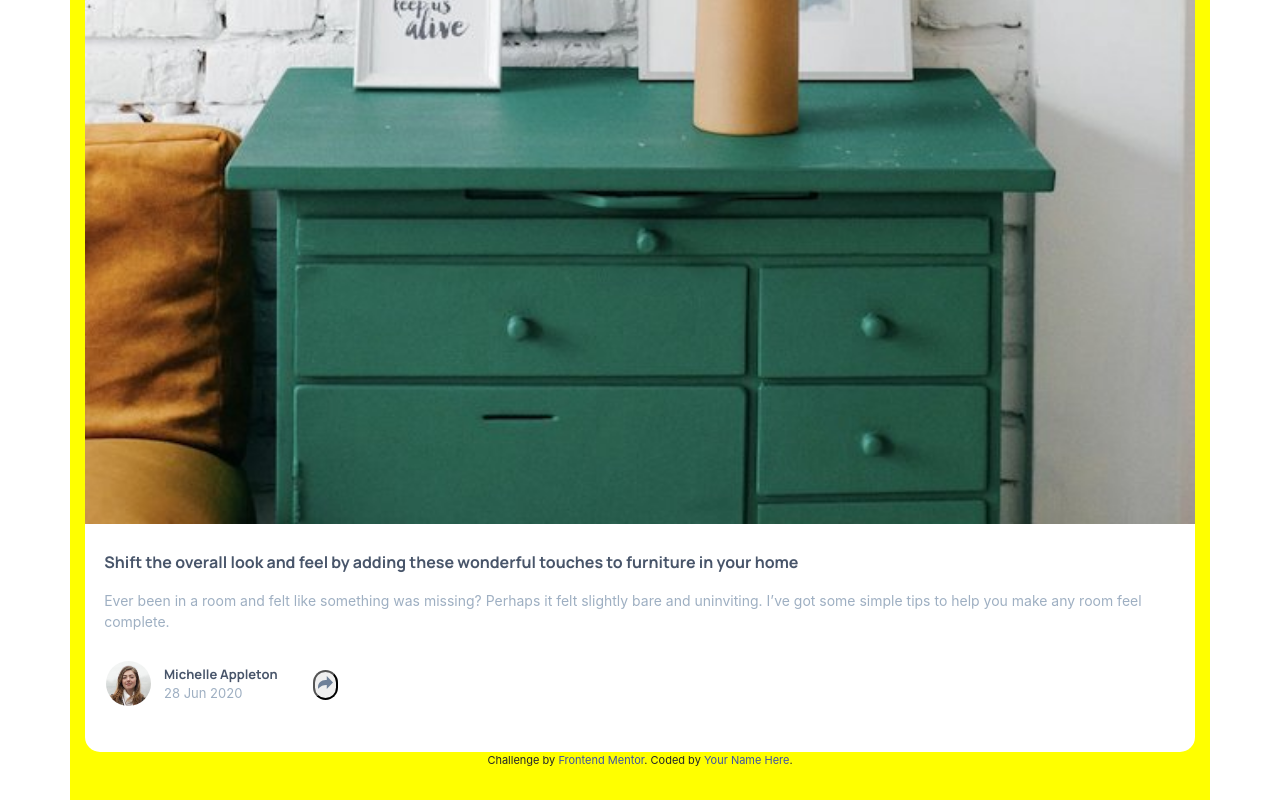
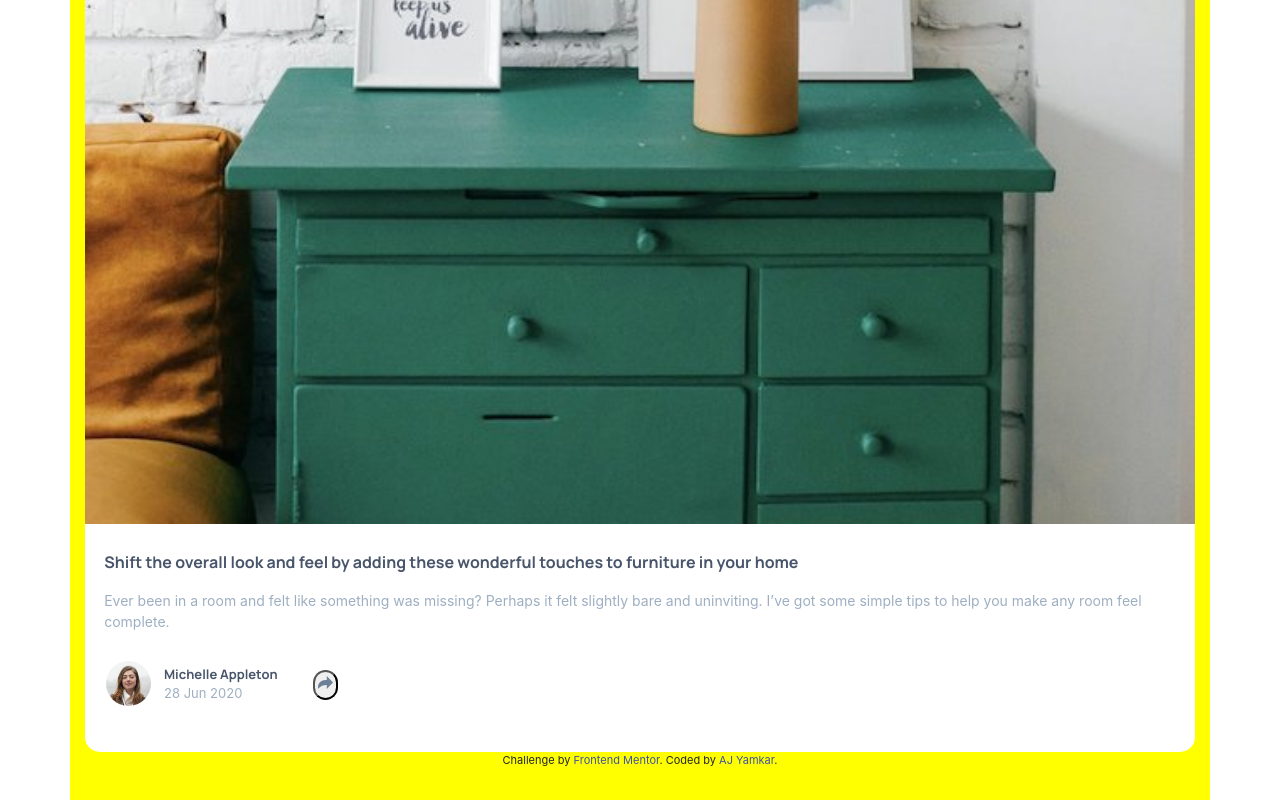
Before and after one commit to Ajyamkar/Article, a plain HTML site: page index.html in a window 1280 px wide. Shown: the part 428-1228 px from the top of the page. Drawn offline with nearby package versions, Linux system fonts and the light colour scheme.

Commit message:
Update index.html

```diff
--- a/index.html
+++ b/index.html
@@ -71,7 +71,7 @@
 
     <div class="attribution">
       Challenge by <a href="https://www.frontendmentor.io?ref=challenge" target="_blank">Frontend Mentor</a>.
-      Coded by <a href="#">Your Name Here</a>.
+      Coded by <a href="#">AJ Yamkar</a>.
     </div>
     <script src="index.js" charset="utf-8"></script>
 </body>
```
